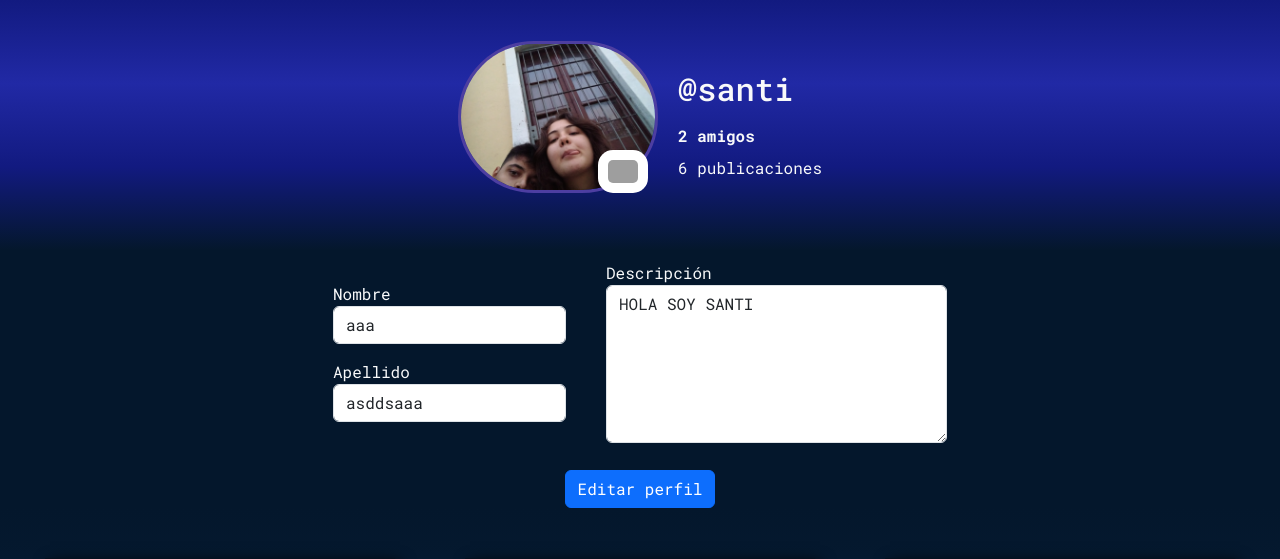
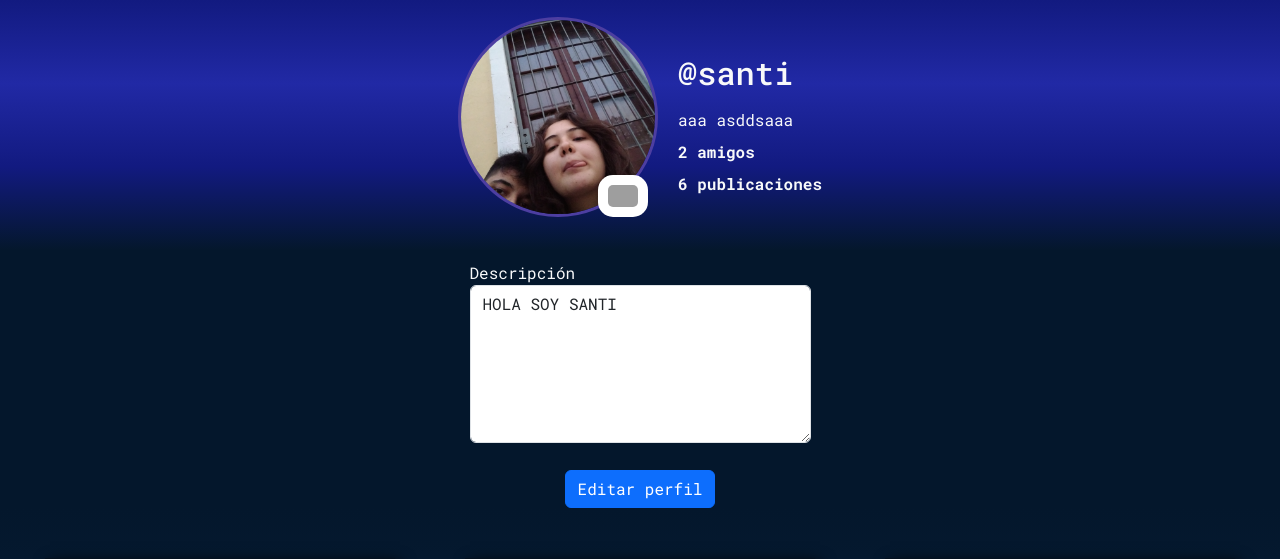
Before and after one commit to santimontironi/red-social-django, a Django app: page /mi-perfil/ in a window 1280 px wide. Shown: the part 127-686 px from the top of the page. Run offline with Django 5.2, Linux system fonts and the light colour scheme; a user stored in the database is signed in; data comes from the database, SQL or seed files in the repository; both versions use the stored data as it was after the commit; some libraries are stand-ins or nearby versions; some web fonts are replaced; grey boxes are pictures that could not be loaded.

Commit message:
se sacaron los campos nombre y apellido del formulario del perfil

```diff
--- a/redsocialapp/forms.py
+++ b/redsocialapp/forms.py
@@ -4,7 +4,7 @@ from django import forms
 class PerfilForm(forms.ModelForm):
     class Meta:
         model = Perfil
-        fields = ['imagen', 'nombre', 'apellido', 'descripcion']
+        fields = ['imagen', 'descripcion']
 
 class PublicacionForm(forms.ModelForm):
     class Meta:
--- a/redsocialapp/static/css/estilos.css
+++ b/redsocialapp/static/css/estilos.css
@@ -260,6 +260,8 @@ body{
 
 .encabezadoPerfil .fotoPerfil{
     width: 200px;
+    height: 200px;
+    object-fit: cover;
     border: solid 3px #4d3ea1;
     border-radius: 9999px;
 }
@@ -447,6 +449,7 @@ body{
     box-shadow: 5px 5px 15px #000;
 }
 
+
 @media (max-width:800px){
     .tituloNavbar{
         display: none;
--- a/redsocialapp/templates/miPerfil.html
+++ b/redsocialapp/templates/miPerfil.html
@@ -13,27 +13,17 @@
                     <label for="id_imagen" class="editarFotoBtn">
                         <img src="https://img.icons8.com/?size=100&id=8192&format=png&color=000000" alt="">
                     </label>
-                    <input type="file" name="imagen" id="id_imagen" class="d-none" accept="image/*" required>
+                    <input type="file" name="imagen" id="id_imagen" class="d-none" accept="image/*">
                 </div>
                 <div class="datos-cuenta d-flex flex-column gap-2">
                     <h2 class="text-light">@{{user.username}}</h2>
+                    <span class="text-light">{{user.perfil.nombre}} {{user.perfil.apellido}}</span>
                     <strong class="text-light">{{user.perfil.amigos.count}} amigos</strong>
-                    <span class="text-light">{{cantidadPublicaciones}} publicaciones</span>
+                    <strong class="text-light">{{cantidadPublicaciones}} publicaciones</strong>
                 </div>
             </div>
 
             <div class="datos-personales" data-aos="zoom-in" data-aos-duration="700">
-                <div class="nombre-apellido">
-                    <div class="form-group mb-3">
-                        <label class="text-light" for="nombre">Nombre</label>
-                        <input class="form-control" type="text" name="nombre" id="nombre" placeholder="ingrese su nombre" value="{{form.instance.nombre}}">
-                    </div>
-
-                    <div class="form-group mb-3">
-                        <label class="text-light" for="apellido">Apellido</label>
-                        <input class="form-control" type="text" name="apellido" id="apellido" placeholder="ingrese su apellido" value="{{form.instance.apellido}}">
-                    </div>
-                </div>
                 <div class="descripcion">
                     <div class="form-group mb-3">
                         <label class="text-light for="id_descripcion">Descripción</label>
--- a/redsocialapp/views.py
+++ b/redsocialapp/views.py
@@ -141,7 +141,7 @@ def miPerfil(request):
         perfilEditado = formularioPerfil.save(commit=False)
         perfilEditado.user = request.user
         perfilEditado.save()
-        return redirect('inicio')
+        return redirect('mi-perfil')
 
 
 @login_required
```
Also changed, not shown: redsocialapp/templates/misAmigos.html (+4 -4 lines), db.sqlite3, media/fotos_perfil/IMG-20230326-WA0049.jpg (added), media/fotos_perfil/IMG_20230216_200819260.jpg (added), media/fotos_perfil/WIN_20250201_16_31_39_Pro.jpg (added).
